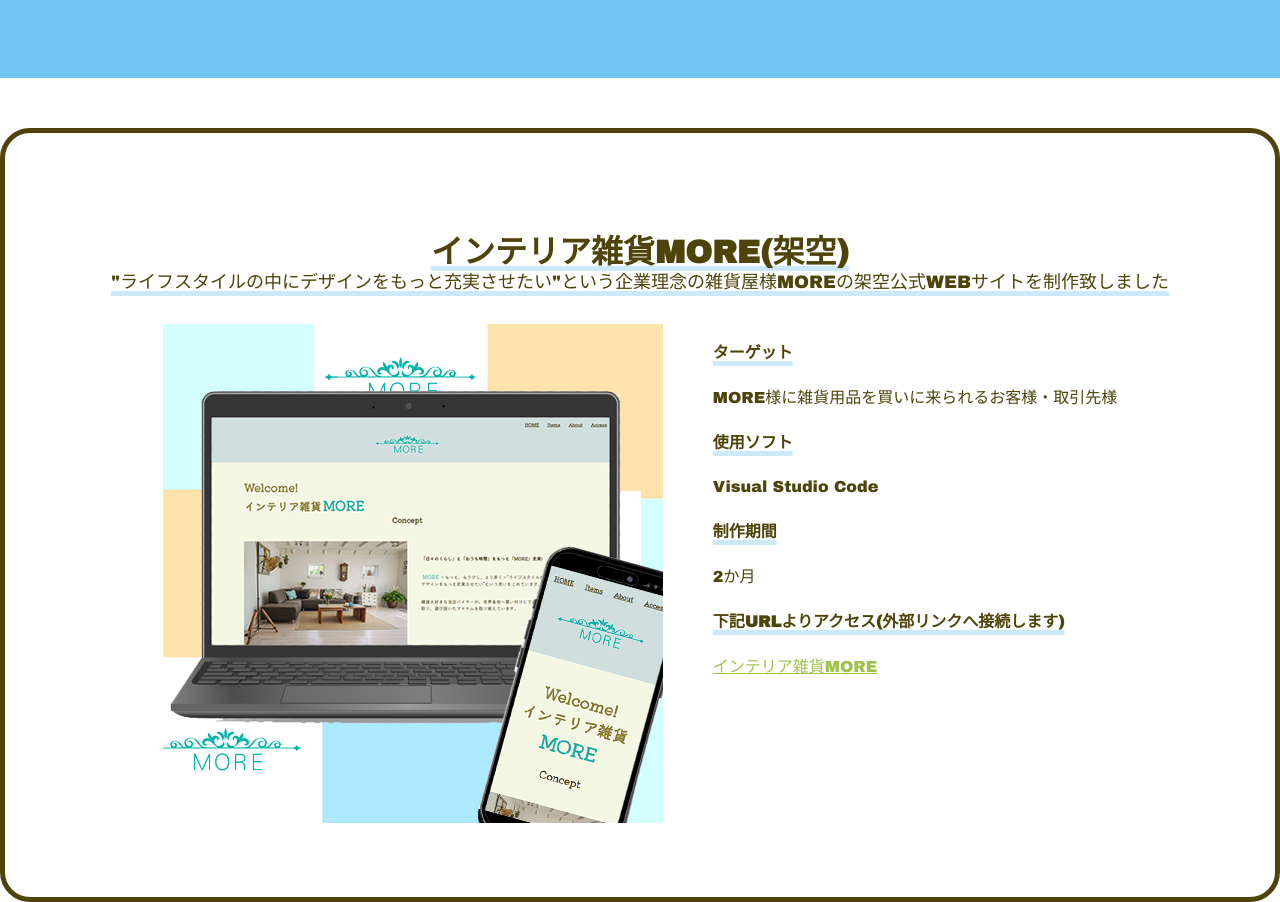
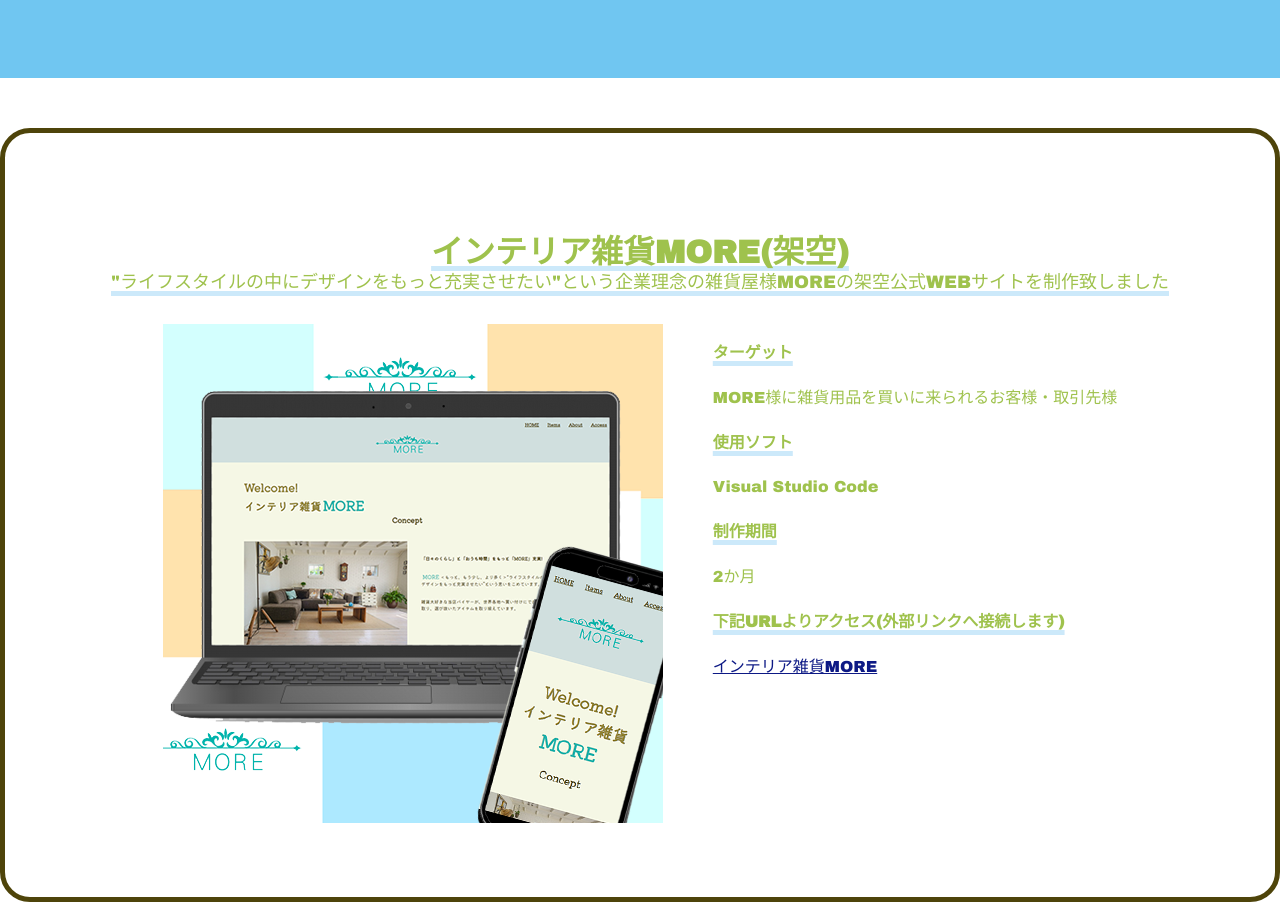
Before and after one commit to 2024morimanami/Portfoilo-works, a plain HTML site: page index.html in a window 1280 px wide. Shown: the part 6268-7170 px from the top of the page. Drawn offline with Linux system fonts and the light colour scheme; a web font is replaced by a local one.

Commit message:
Update style.css

```diff
--- a/style.css
+++ b/style.css
@@ -506,7 +506,7 @@ figcaption {
     text-decoration: underline;
     color: #0d1985;
 }
-#main-works-4 a,#main-works-3 a,#main-works-5 a:hover{
+#main-works-4,#main-works-3,#main-works-5:hover a{
     color: #9FC24D;
 }
 
```
